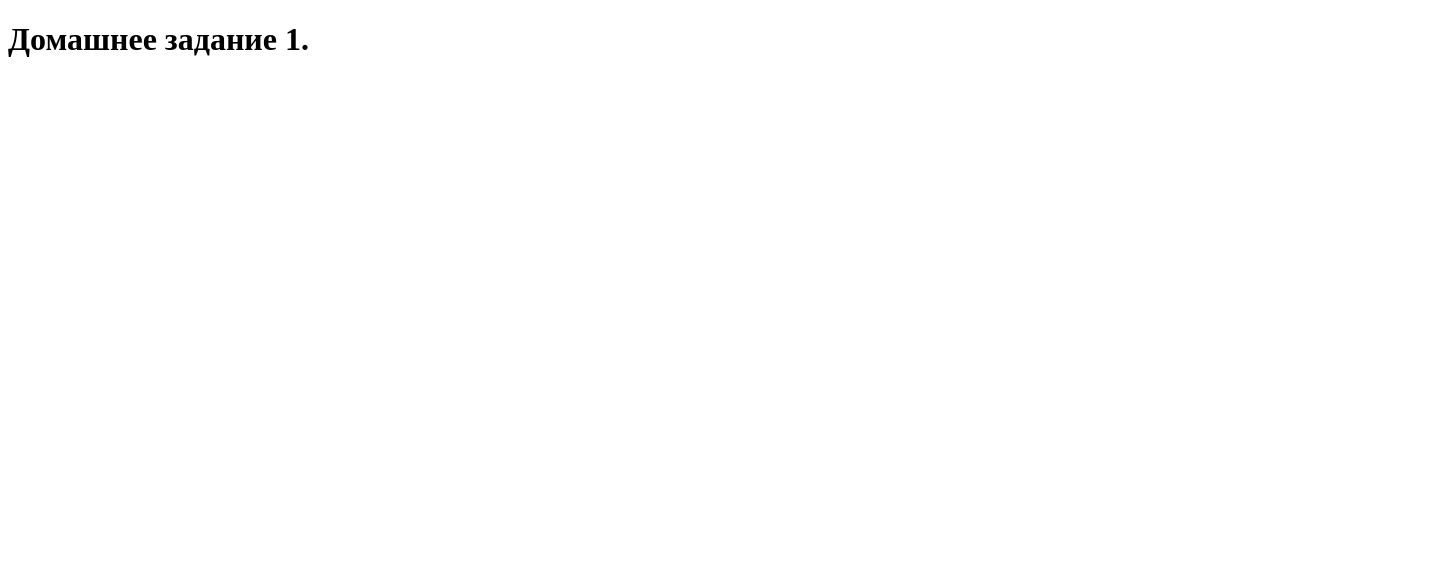
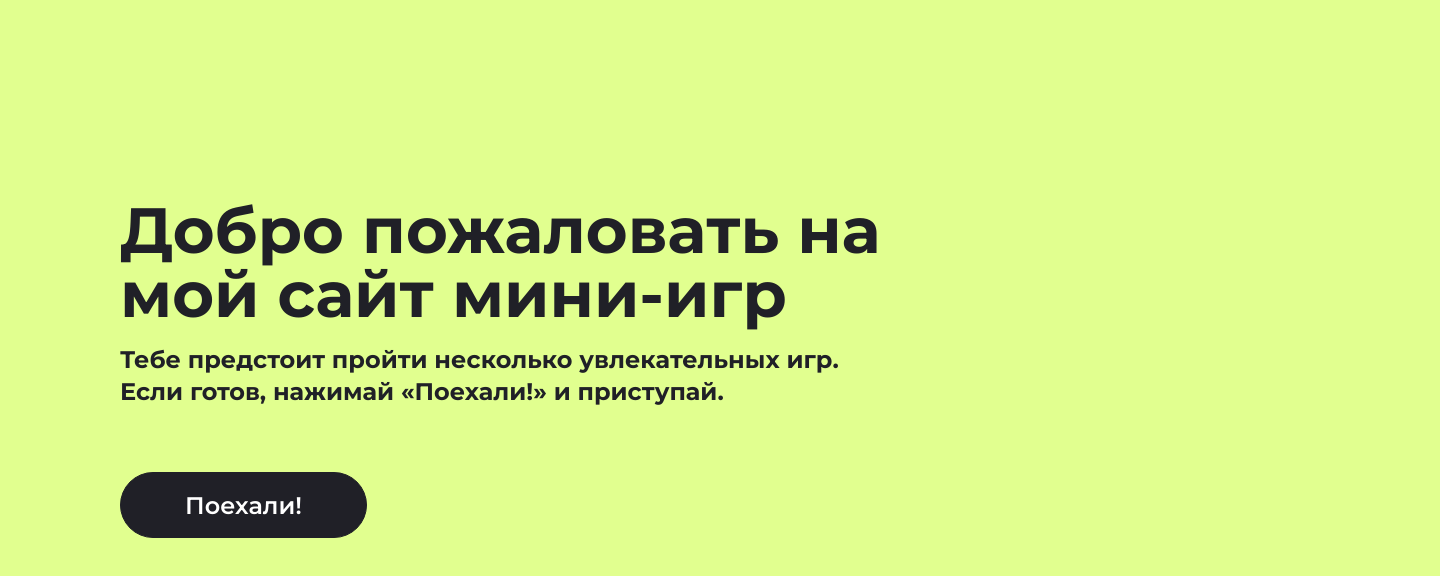
Before and after one commit to natali7109/2-nd-course-hw, a plain HTML site: page header.html in a window 1280 px wide. Shown: the whole page, 1440 px wide, since content can reach past the window. Drawn offline with Linux system fonts and the light colour scheme.

Commit message:
Сделан первый блок без анимации

```diff
--- a/header.html
+++ b/header.html
@@ -6,10 +6,24 @@
     <meta http-equiv="X-UA-Compatible" content="IE=edge">
     <meta name="viewport" content="width=device-width, initial-scale=1.0">
     <title>Homework1</title>
+    <link rel="preconnect" href="https://fonts.googleapis.com">
+    <link rel="preconnect" href="https://fonts.gstatic.com" crossorigin="">
+    <link href="https://fonts.googleapis.com/css2?family=Montserrat:wght@400;500;600;700&amp;display=swap" rel="stylesheet">
+    <link rel="stylesheet" href="style.css">
 </head>
 
 <body>
-    <h1>Домашнее задание 1.</h1>
+    <section class="top">
+        <div class="top__hi">
+            <h1 class="title">Добро пожаловать на мой сайт мини-игр</h1>
+            <p class="text">Тебе предстоит пройти несколько увлекательных игр. Если готов, нажимай «Поехали!» и приступай.</p>
+            <button class="top__btn">Поехали!</button>
+        </div>
+    </section>
+    <section class="games-info">
+
+    </section>
+
 </body>
 
 </html>
--- /dev/null
+++ b/style.scss
@@ -0,0 +1,80 @@
+*{
+    margin: 0;
+    padding: 0;
+    box-sizing: border-box;
+    }
+
+.top {
+    width: 1440px;
+    height: 800px;
+    background: rgba(225, 255, 143, 1);
+    }
+
+.title {
+    width: 769px;
+    height: 156px;
+    display: flex;
+    flex-direction: row;
+    align-items: center;
+    color: rgba(32, 32, 39, 1);
+
+font-family: Montserrat;
+font-size: 64px;
+font-weight: 700;
+line-height: 100%;
+letter-spacing: 0px;
+text-align: left;
+padding-bottom: 24px;
+
+}
+.top__hi {
+    padding-top: 196px;
+    margin-left: 120px;
+}
+.text {
+width: 720px;
+height: 64px;
+display: flex;
+flex-direction: row;
+align-items: center;
+color: rgba(32, 32, 39, 1);
+
+font-family: Montserrat;
+font-size: 24px;
+font-weight: 700;
+line-height: 32px;
+letter-spacing: 0px;
+text-align: left;
+padding-top: 24px;
+padding-bottom: 96px;
+}
+
+.top__btn {
+
+width: 247px;
+height: 66px;
+
+display: flex;
+flex-direction: row;
+justify-content: center;
+align-items: center;
+gap: 10;
+padding: 16px 28px 16px 28px;
+box-sizing: border-box;
+border: 1px solid rgba(32, 32, 39, 1);
+border-radius: 60px;
+background: rgba(32, 32, 39, 1);
+color: rgba(255, 255, 255, 1);
+font-family: Montserrat;
+font-size: 24px;
+font-weight: 600;
+line-height: 29px;
+letter-spacing: 0%;
+text-align: center;
+
+}
+
+.top__btn:hover {
+ background-color: white;
+ color:black ;
+}
```
Also changed, not shown: images/Rectangle 111002150.jpg (added), style.css (added), 1 other file.
